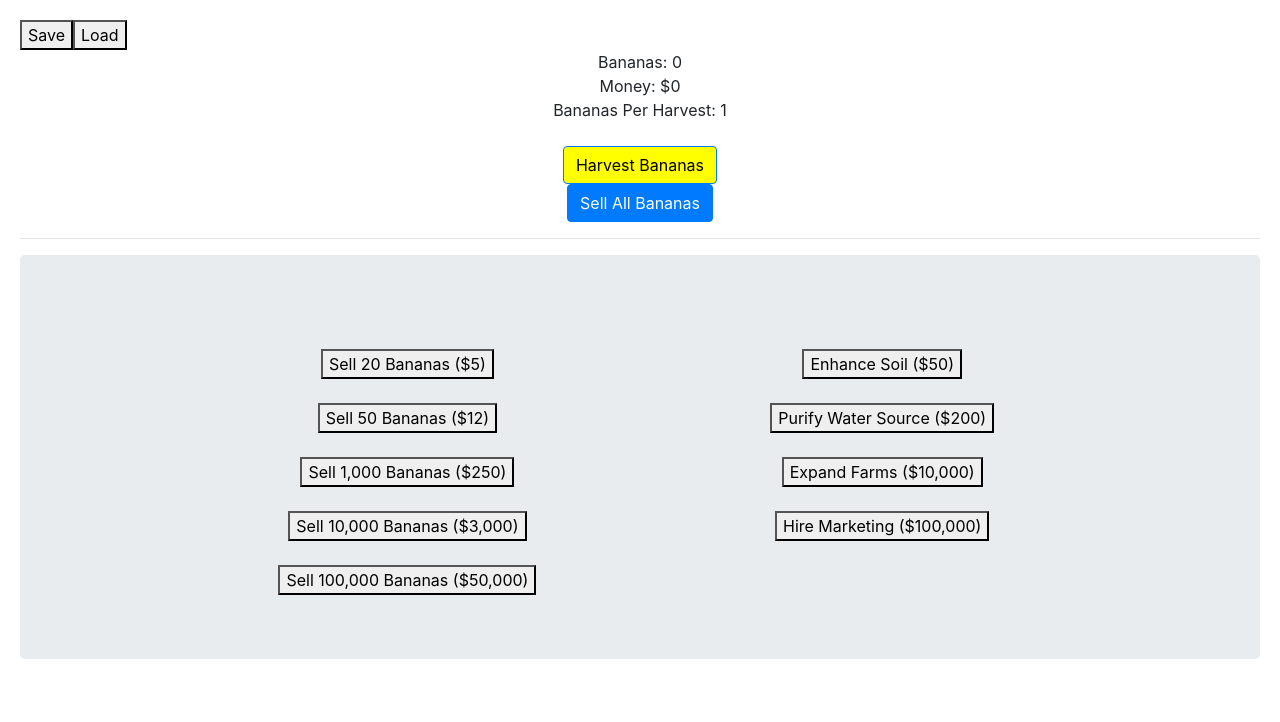
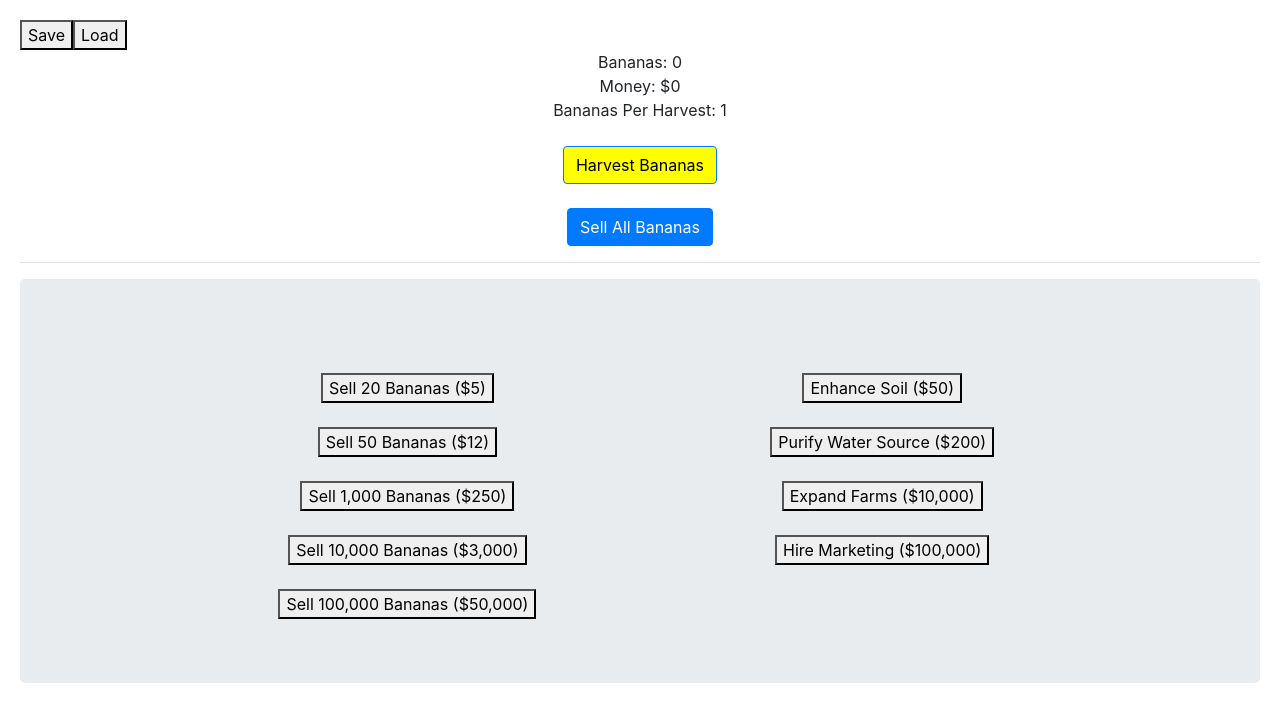
Before and after one commit to bananatycoon/bananatycoon.github.io, a plain HTML site: page index.html in a window 1280 px wide. Drawn offline with nearby package versions, Linux system fonts and the light colour scheme.

Commit message:
Update index.html

```diff
--- a/index.html
+++ b/index.html
@@ -56,7 +56,7 @@
   <div><span id="moneyCount">Money: $0</span></div>
         <div><span id="harvestCount">Bananas Per Harvest: 1</span></div>
         <br />
-  <button class="btn btn-primary yellow" onclick="grow()">Harvest Bananas</button><br>
+  <button class="btn btn-primary yellow" onclick="grow()">Harvest Bananas</button><br/><br/>
         <button class="btn btn-primary" onclick="sellAll()">Sell All Bananas</button>
 
 </div><hr>
```
